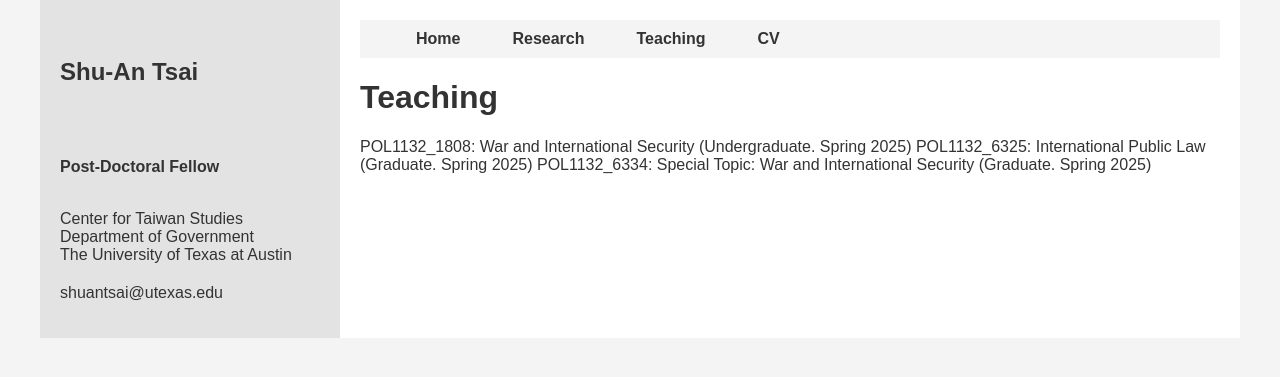
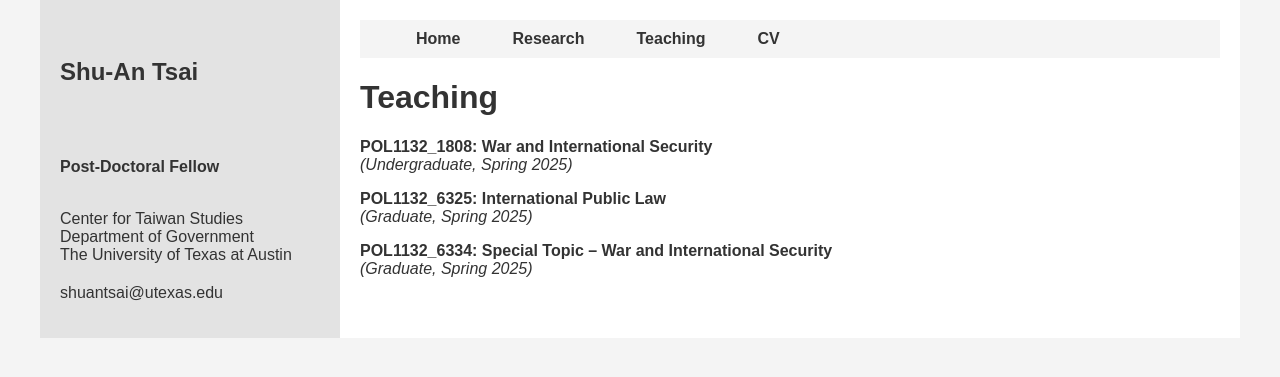
Before and after one commit to shuantsai/shuantsai.github.io, a Jekyll site: the page built from teaching.md, in a window 1280 px wide. Shown: the top 377 px of the page. Built offline with Jekyll 4.4.1, drawn with Linux system fonts in a browser that asks for light colours; a script that is not in the unit is left out; part of the change alters nothing that is shown.

```diff
--- a/teaching.md
+++ b/teaching.md
@@ -6,6 +6,11 @@ permalink: /teaching/
 
 # Teaching
 
-POL1132_1808: War and International Security (Undergraduate. Spring 2025)
-POL1132_6325: International Public Law (Graduate. Spring 2025)
-POL1132_6334: Special Topic: War and International Security (Graduate. Spring 2025)
+**POL1132_1808: War and International Security**
+*(Undergraduate, Spring 2025)*
+
+**POL1132_6325: International Public Law**
+*(Graduate, Spring 2025)*
+
+**POL1132_6334: Special Topic – War and International Security**
+*(Graduate, Spring 2025)*
```
